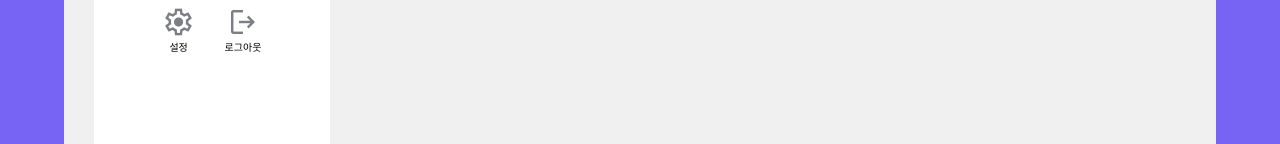
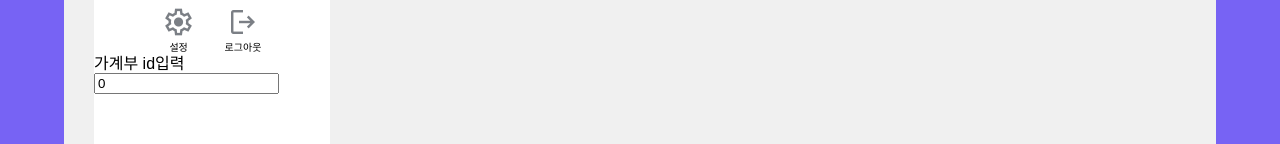
Before and after one commit to Finance-Partner/Finance-Front, a React (Create React App) app: page /home in a window 1280 px wide. Shown: the part 490-634 px from the top of the page. Built offline with nearby package versions, Linux system fonts and the light colour scheme; sample sign-in values are in the browser's storage.

Commit message:
(#12,#13)가계부 부분 atom이용하여 flId받기

```diff
--- a/src/atom.ts
+++ b/src/atom.ts
@@ -9,3 +9,8 @@ export const isAuthenticated = atom({
   key: "auth",
   default: false,
 });
+
+export const householderIdState = atom({
+  key: 'householderIdState', // unique ID (with respect to other atoms/selectors)
+  default: 0, // default value (aka initial value)
+});
--- a/src/components/home/calendar/Detail.tsx
+++ b/src/components/home/calendar/Detail.tsx
@@ -1,6 +1,8 @@
 import styled from "styled-components";
 import React, { useEffect, useState } from "react";
 import axios from "axios";
+import { useRecoilValue } from "recoil";
+import { householderIdState } from "../../../atom";
 
 // Define the expected data type
 interface Transaction {
@@ -94,8 +96,8 @@ const Detail = () => {
   const [data, setData] = useState<Transaction[]>([]);
   const [editId, setEditId] = useState<number | null>(null);
   const [editFormData, setEditFormData] = useState<Transaction | null>(null);
+  const flId = useRecoilValue(householderIdState);
   const token = localStorage.getItem("token");
-  const flId = 1;
 
   useEffect(() => {
     if (token) {
--- a/src/components/home/calendar/SubmitForm.tsx
+++ b/src/components/home/calendar/SubmitForm.tsx
@@ -1,6 +1,8 @@
 import React, { useState, ChangeEvent, FormEvent } from "react";
 import styled from "styled-components";
 import axios from "axios";
+import { useRecoilValue } from "recoil";
+import { householderIdState } from "../../../atom";
 
 // 타입 정의
 interface RadioLabelProps {
@@ -82,6 +84,7 @@ const Button = styled.button`
 
 const SubmitForm: React.FC = () => {
   // 현재 날짜를 ISO 형식의 문자열로 변환
+  const flId = useRecoilValue(householderIdState);
   const getCurrentDate = () => {
     const date = new Date();
     const year = date.getFullYear();
@@ -141,7 +144,7 @@ const SubmitForm: React.FC = () => {
           Authorization: `Bearer ${token}`,
         },
         params: {
-          flId: 1,
+          flId: flId,
           year: year,
           month: month,
           day: day,
--- a/src/screen/Home.tsx
+++ b/src/screen/Home.tsx
@@ -1,5 +1,7 @@
 import { Outlet, useMatch, useNavigate } from "react-router-dom";
+import { useRecoilState } from "recoil";
 import styled from "styled-components";
+import { householderIdState } from "../atom";
 
 const Wrapper = styled.div`
   display: flex;
@@ -122,6 +124,11 @@ const Home = () => {
   const budgetMatch = useMatch("/home/budget");
   const anaylsisMatch = useMatch("/home/analysis");
   const navigate = useNavigate();
+  const [householderId, setHouseholderId] = useRecoilState(householderIdState); // Recoil 상태 관리
+
+  const handleInputChange = (e: React.ChangeEvent<HTMLInputElement>) => {
+    setHouseholderId(Number(e.target.value)); // 입력 값을 숫자로 변환하여 저장
+  };
 
   return (
     <div style={{ overflow: "hidden" }}>
@@ -131,7 +138,6 @@ const Home = () => {
         <ThirdCircle />
         <Container>
           <NavBar>
-            {" "}
             <p
               style={{
                 width: "100%",
@@ -278,6 +284,13 @@ const Home = () => {
                 </div>
               </div>
             </div>
+            <p>가계부 id입력</p>
+            <input
+              type="number"
+              placeholder="가계부 id입력"
+              value={householderId}
+              onChange={handleInputChange}
+            />
           </NavBar>
           <OutletContainer>
             <Outlet />
```
